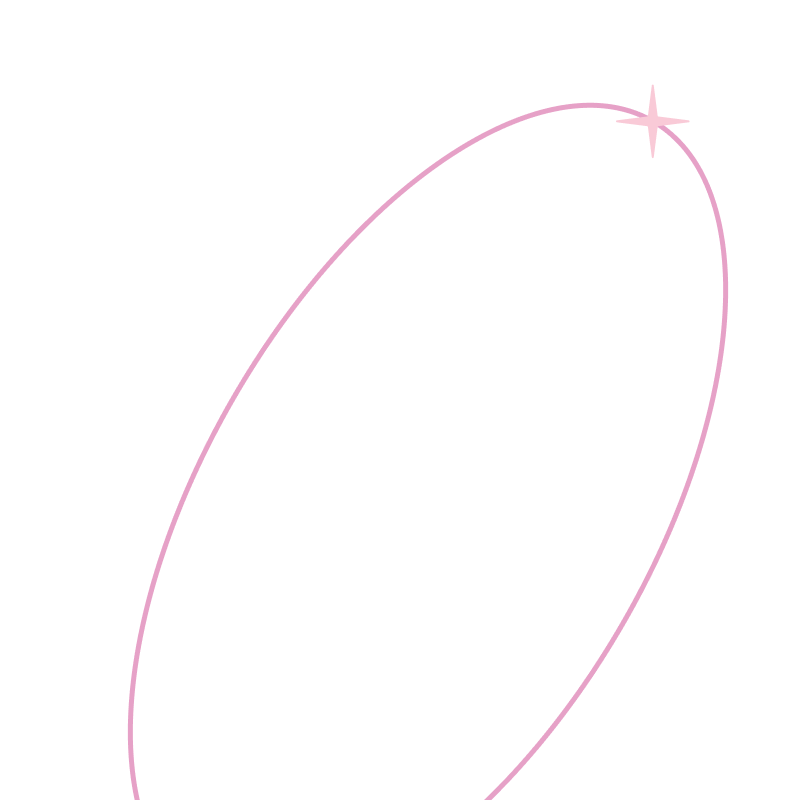
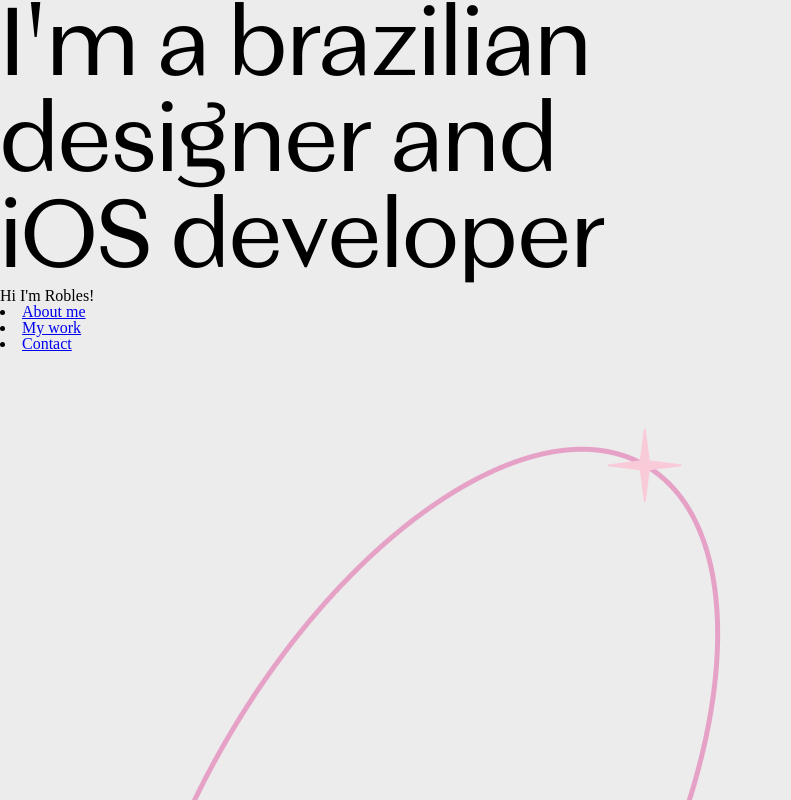
Before and after one commit to roblesmontanari/myPortfolio-web, a plain HTML site: page index.html in a window 1280 px wide. Shown: the top 800 px of the page, without its empty margins (0-791 px from the left). Drawn offline with Linux system fonts and the light colour scheme.

Commit message:
Updated reset.css

```diff
--- a/assets/css/_reset.css
+++ b/assets/css/_reset.css
@@ -1,10 +1,8 @@
-/* reset css */
-
 html, body, div, span, applet, object, iframe,
 h1, h2, h3, h4, h5, h6, p, blockquote, pre,
 a, abbr, acronym, address, big, cite, code,
 del, dfn, em, img, ins, kbd, q, s, samp,
-small, strike, strong, sub, sup, tt, var,
+small, strike, b, sub, sup, tt, var,
 b, u, i, center,
 dl, dt, dd, ol, ul, li,
 fieldset, form, label, legend,
--- a/assets/css/style.css
+++ b/assets/css/style.css
@@ -20,3 +20,30 @@
     font-weight: 100;
     font-style: normal;
 }
+
+/* home */
+
+body {
+    overflow:hidden
+}
+
+header {
+    background: var(--white);
+}
+
+.containerMain {
+    display: block;
+    margin-left: auto;
+    margin-right: auto;
+}
+
+.jobFunction {
+    font-family: var(--magnat);
+    font-size: 96px;
+}
+
+.backgroundMain {
+    align-items: center;
+    display: flex;
+    justify-content: center;
+}
--- a/index.html
+++ b/index.html
@@ -5,13 +5,30 @@
     <meta charset="UTF-8">
     <meta http-equiv="X-UA-Compatible" content="IE=edge">
     <meta name="viewport" content="width=device-width, initial-scale=1.0">
+
+    <link rel="stylesheet" href="../myPortfolio-web/assets/css/style.css">
+
     <title>Robles Montanari</title>
 </head>
 
 <body>
-    <header class = "containerMain">
+    <header>
+        <section class = "containerMain">
+            <h1 class = "jobFunction">I'm a brazilian <br>
+                                        designer and <br>
+                                        iOS developer
+            </h1>
+            <h2 class = "introduction">Hi I'm Robles!</h2>
 
-        <img class = "backgroundMain" src="../myPortfolio-web/assets/img/Background-form.png" alt="Background-form">
+            <nav class="buttonsMain">
+                <li><a href="#">About me</a></li>
+                <li><a href="#">My work</a></li>
+                <li><a href="#">Contact</a></li>
+            </nav>
+
+            <img class = "backgroundMain" src="../myPortfolio-web/assets/img/Background-form.png" alt="Background-form">
+
+        </section>
 
     </header>
 </body>
```
